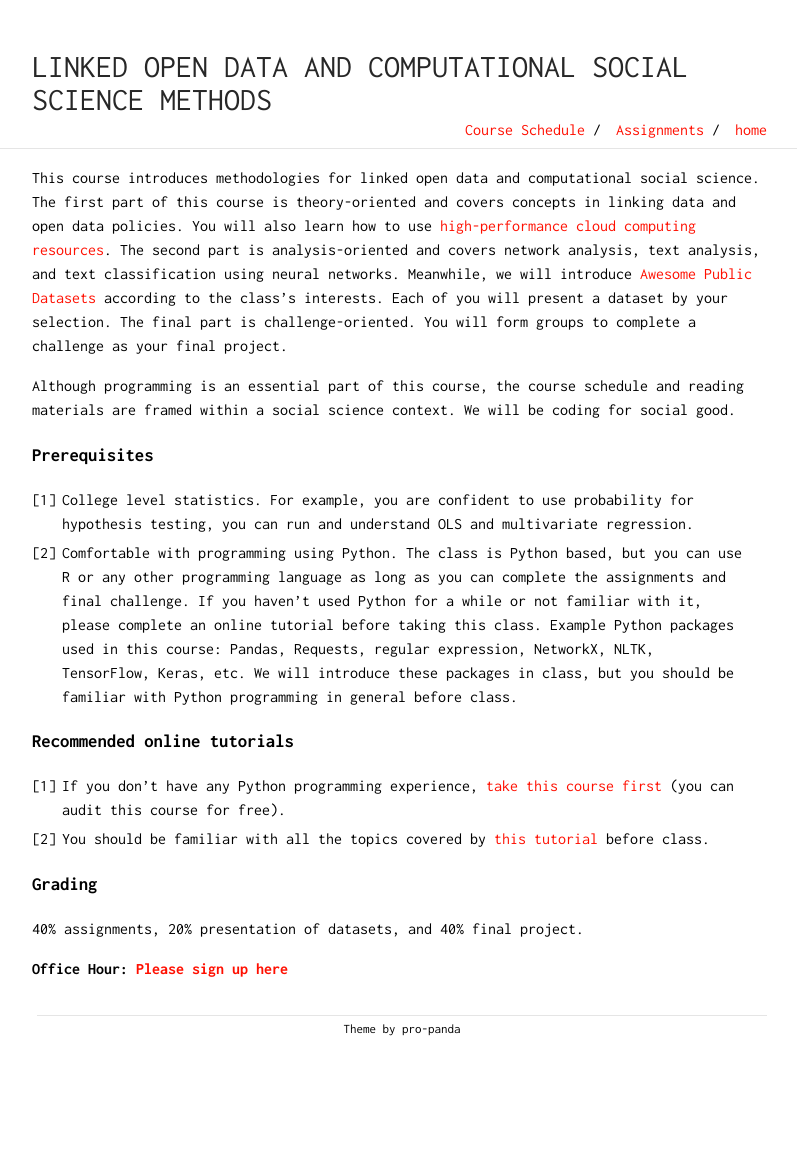
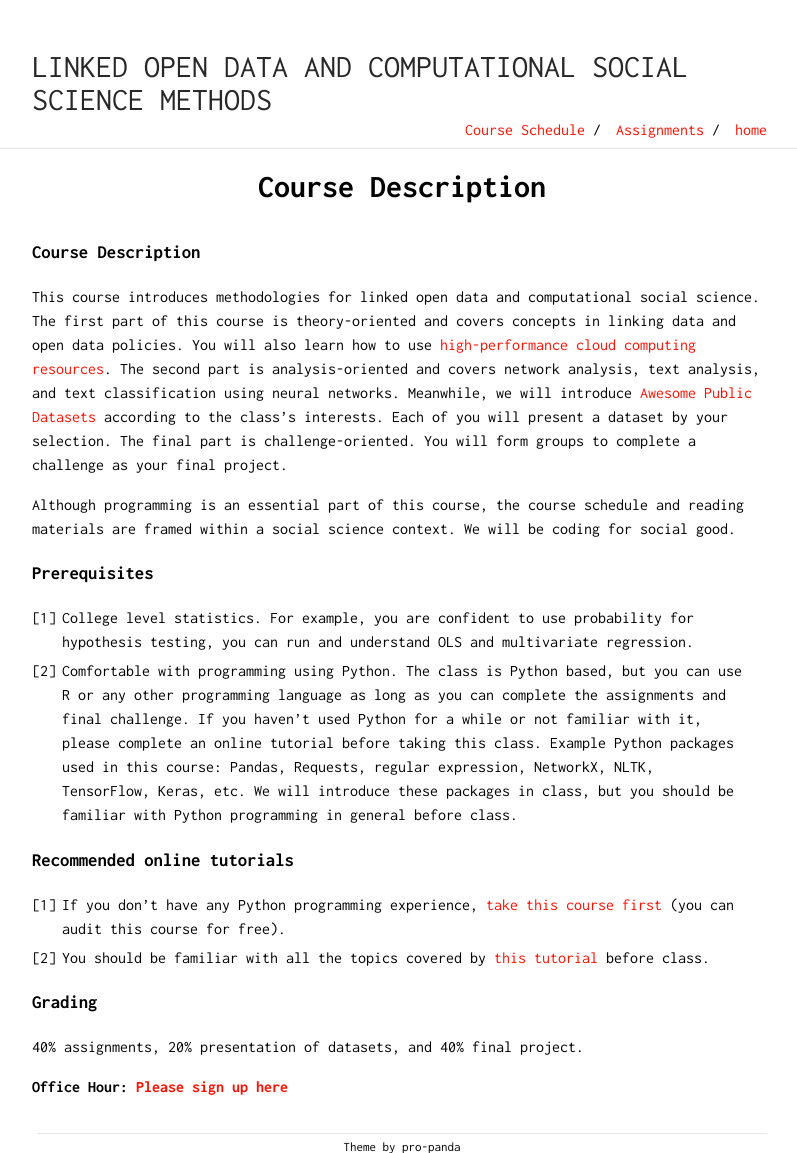
Before and after one commit to Xinjian-Paul-Li/open_data, a Jekyll site: the page built from docs/index.md, in a window 1280 px wide. Shown: the whole page, without its empty margins (238-1035 px from the left). Built offline with Jekyll 4.4.1, drawn with Linux system fonts in a browser that asks for light colours; our own code applies the rules of GitHub Pages for plain Markdown files; before the commit the page ends 1035 px from its top, so only the background shows below that.

Commit message:
update course

```diff
--- a/docs/index.md
+++ b/docs/index.md
@@ -1,3 +1,5 @@
+### Course Description
+
 This course introduces methodologies for linked open data and computational social science. The first part of this course is theory-oriented and covers concepts in linking data and open data policies. You will also learn how to use [high-performance cloud computing resources](https://www.tacc.utexas.edu/systems/chameleon). The second part is analysis-oriented and covers network analysis, text analysis, and text classification using neural networks. Meanwhile, we will introduce [Awesome Public Datasets](https://github.com/awesomedata/awesome-public-datasets) according to the class’s interests. Each of you will present a dataset by your selection. The final part is challenge-oriented. You will form groups to complete a challenge as your final project.
 
 Although programming is an essential part of this course, the course schedule and reading materials are framed within a social science context. We will be coding for social good.
```
